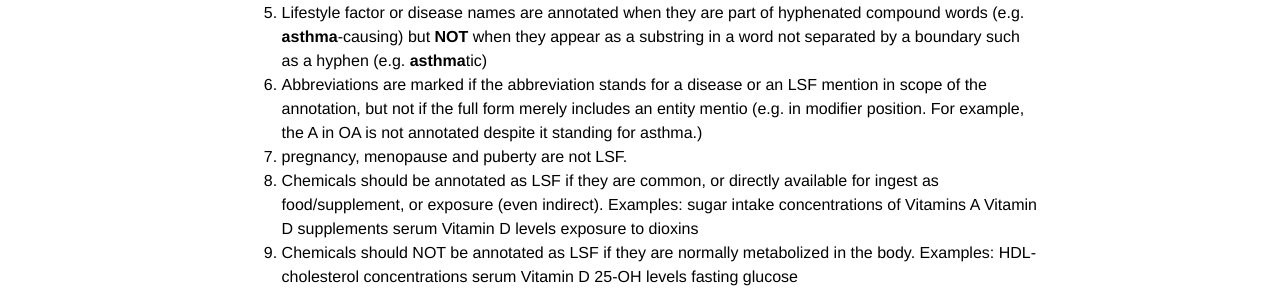
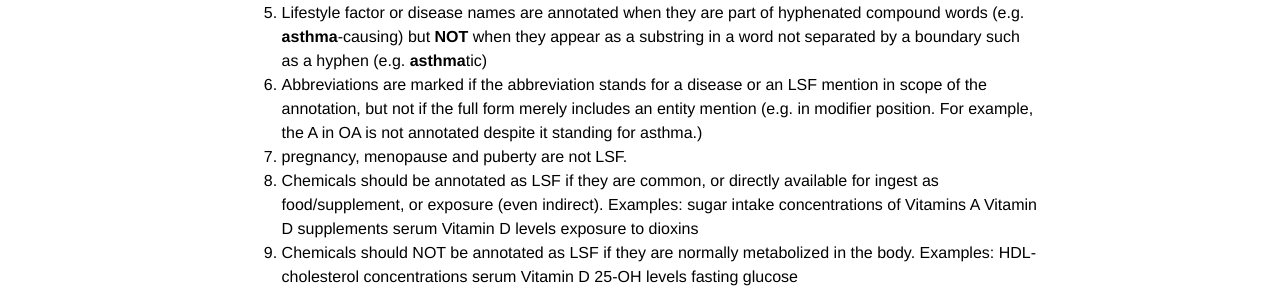
Before and after one commit to EvaMakri/lifestylefactors-annotation-docs, a Jekyll site: the page built from index.md, in a window 1280 px wide and 900 px high, scrolled down 2320 px. Shown: the part 313-605 px from the top of the window. Built offline with Jekyll 4.4.1, drawn with Linux system fonts in a browser that asks for light colours.

```diff
--- a/index.md
+++ b/index.md
@@ -121,7 +121,7 @@ Examples:
 
 11. Lifestyle factor or disease names are annotated when they are part of hyphenated compound words (e.g. **asthma**-causing) but **NOT** when they appear as a substring in a word not separated by a boundary such as a hyphen (e.g. **asthma**tic)
 
-12. Abbreviations are marked if the abbreviation stands for a disease or an LSF mention in scope of the annotation, but not if the full form merely includes an entity mentio (e.g. in modifier position. For example, the A in OA is not annotated despite it standing for asthma.)
+12. Abbreviations are marked if the abbreviation stands for a disease or an LSF mention in scope of the annotation, but not if the full form merely includes an entity mention (e.g. in modifier position. For example, the A in OA is not annotated despite it standing for asthma.)
 
 13. pregnancy, menopause and puberty are not LSF.
 
```
